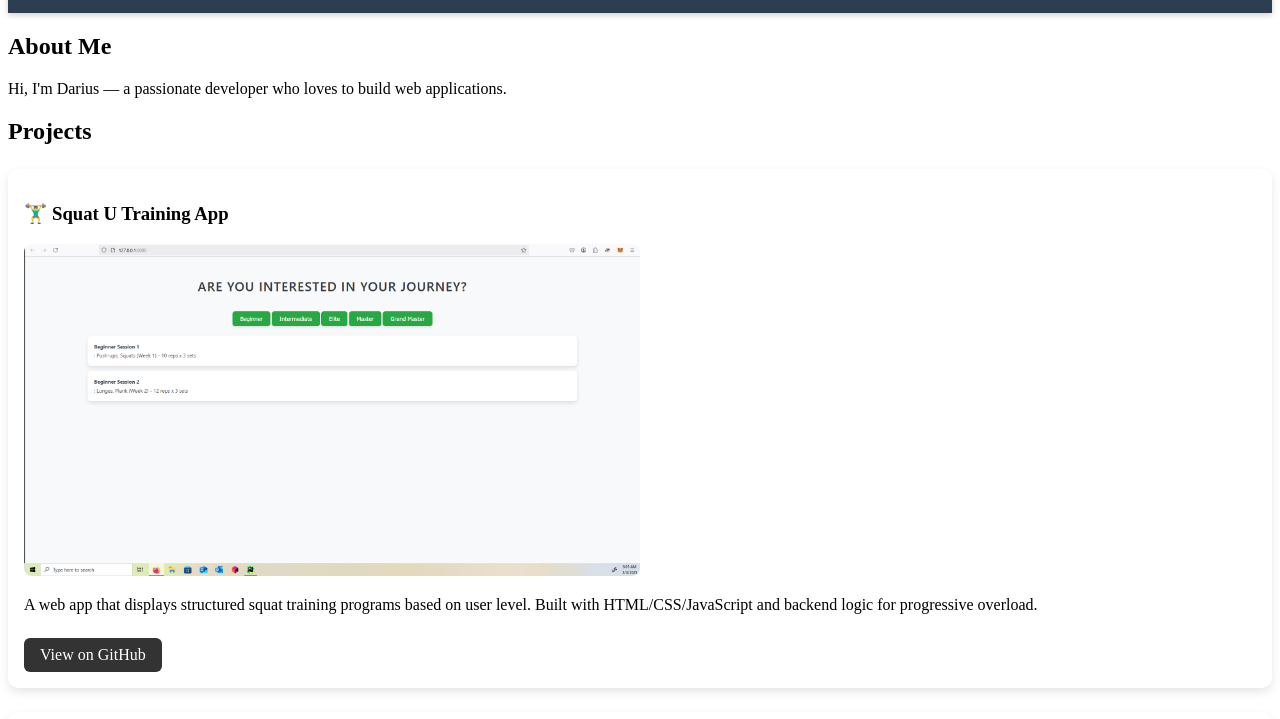
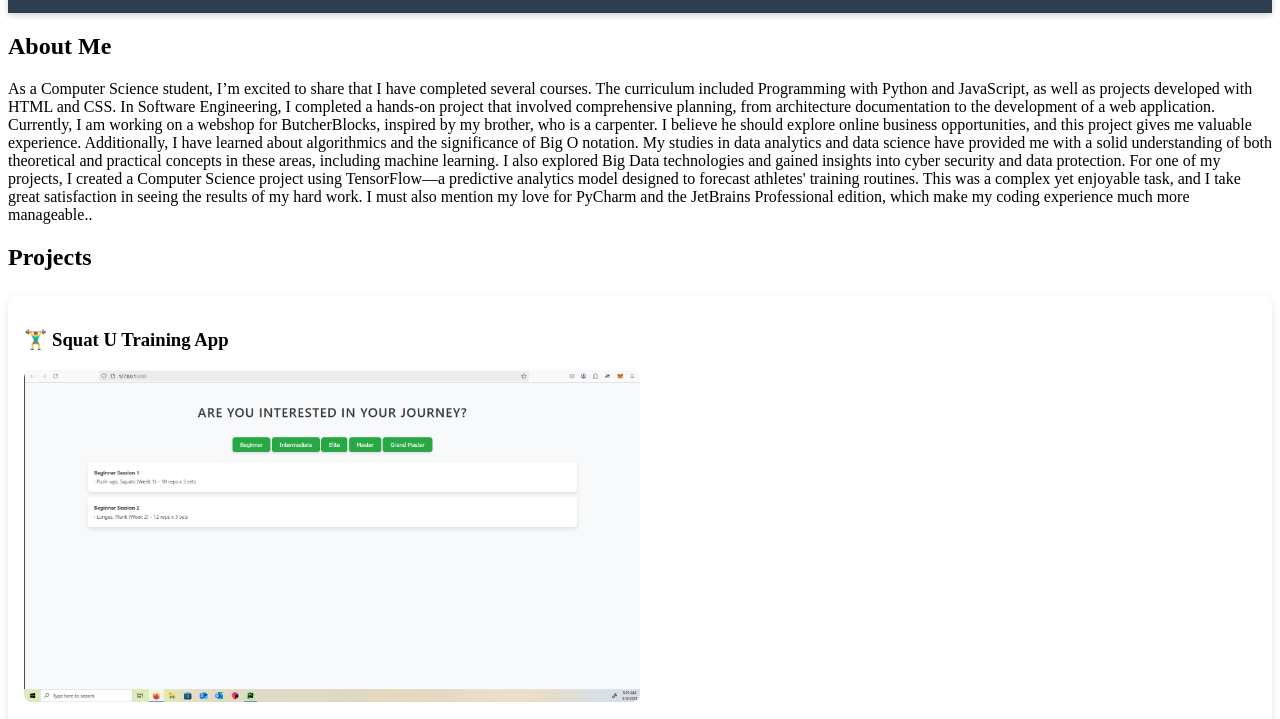
Before and after one commit to Darius19860731/Darius_Portfolio, a website: page index.html in a window 1280 px wide. Shown: the part 60-779 px from the top of the page. Drawn offline with Linux system fonts and the light colour scheme.

Commit message:
Update index.html

```diff
--- a/index.html
+++ b/index.html
@@ -21,7 +21,13 @@
 <main>
   <section id="about">
     <h2>About Me</h2>
-    <p>Hi, I'm Darius — a passionate developer who loves to build web applications.</p>
+    <p>As a Computer Science student, I’m excited to share that I have completed several courses. The curriculum included Programming with Python and JavaScript, as well as projects developed with HTML and CSS. In Software Engineering, I completed a hands-on project that involved comprehensive planning, from architecture documentation to the development of a web application. Currently, I am working on a webshop for ButcherBlocks, inspired by my brother, who is a carpenter. I believe he should explore online business opportunities, and this project gives me valuable experience.
+
+Additionally, I have learned about algorithmics and the significance of Big O notation. My studies in data analytics and data science have provided me with a solid understanding of both theoretical and practical concepts in these areas, including machine learning. I also explored Big Data technologies and gained insights into cyber security and data protection.
+
+For one of my projects, I created a Computer Science project using TensorFlow—a predictive analytics model designed to forecast athletes' training routines. This was a complex yet enjoyable task, and I take great satisfaction in seeing the results of my hard work.
+
+I must also mention my love for PyCharm and the JetBrains Professional edition, which make my coding experience much more manageable..</p>
   </section>
 
   <section id="projects">
```
